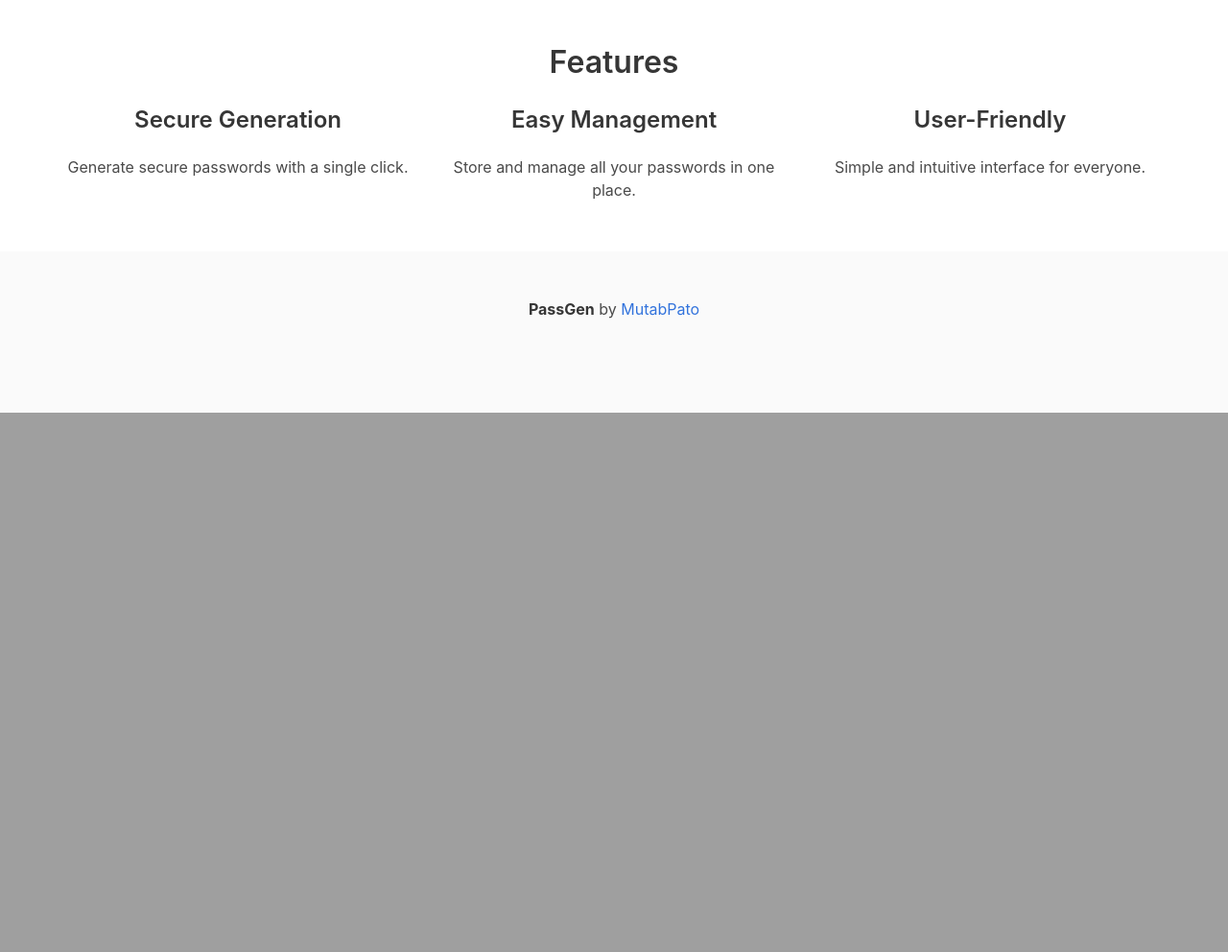
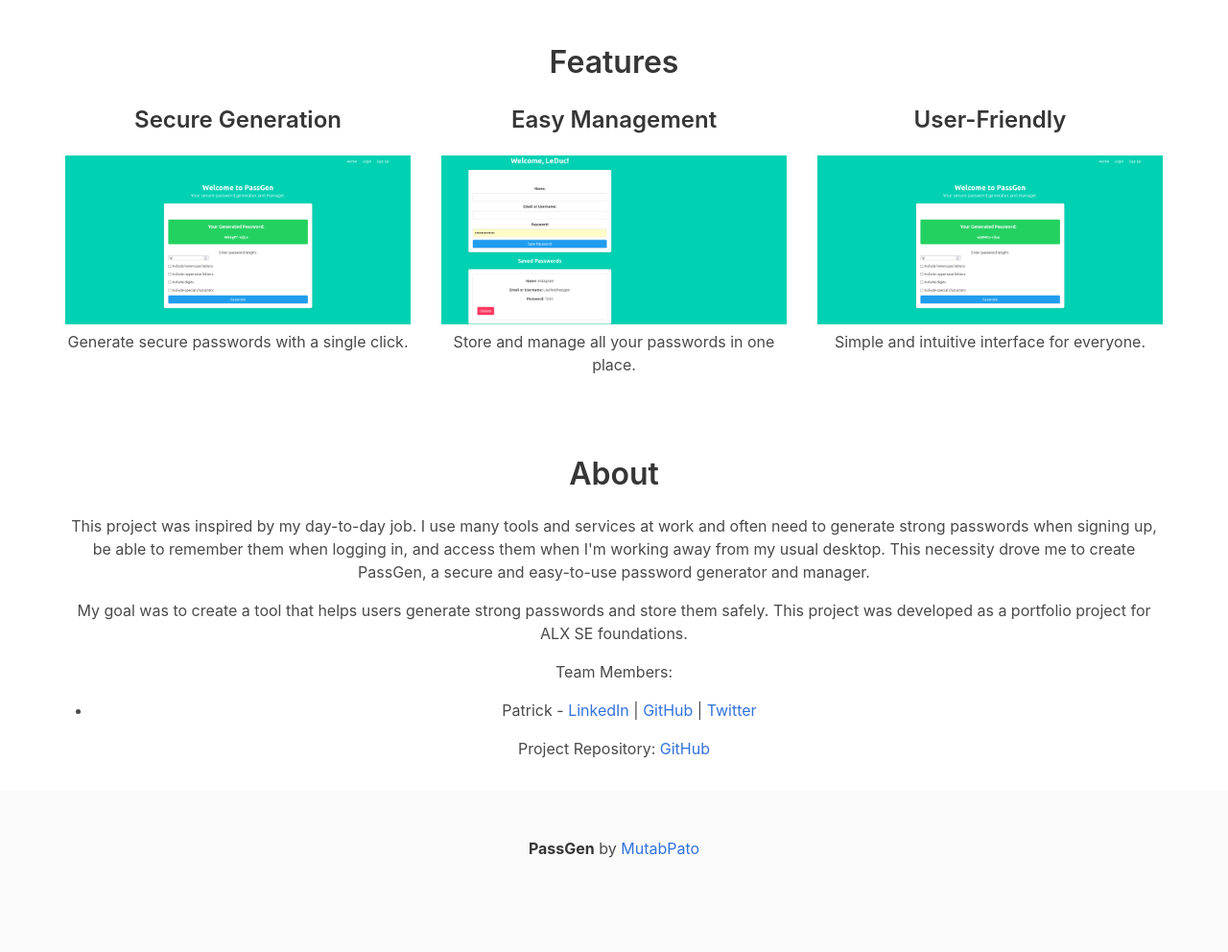
Before and after one commit to MutabPato/PassGen, a Flask app: page /about in a window 1280 px wide. Shown: the part 853-1845 px from the top of the page at 96% size. Before the commit the page ends 1283 px from the top, so only its background shows below. Run offline with Flask 3, Linux system fonts and the light colour scheme.

Commit message:
Landing page styling

```diff
--- a/primary/templates/landing.html
+++ b/primary/templates/landing.html
@@ -1,4 +1,3 @@
-<!-- templates/landing.html -->
 <!DOCTYPE html>
 <html lang="en">
 <head>
@@ -8,7 +7,7 @@
     <link rel="stylesheet" href="https://cdnjs.cloudflare.com/ajax/libs/bulma/0.7.2/css/bulma.min.css" />
     <style>
         .hero {
-            background: url('/static/images/hero-bg.jpg') center center/cover no-repeat;
+            background: url('/static/images/logo.png') center center/cover no-repeat;
         }
         .features {
             padding: 3em 0;
@@ -17,6 +16,12 @@
             text-align: center;
             padding: 1em;
         }
+	.about-section {
+		padding: 2em 0;
+	}
+	.about-section .content {
+		text-align: center;
+	}
     </style>
 </head>
 <body>
@@ -47,12 +52,12 @@
         <div class="hero-body">
             <div class="container has-text-centered">
                 <h1 class="title">
-                    Welcome to PassGen
+                    PassGen
                 </h1>
                 <h2 class="subtitle">
                     Your secure password generator and manager.
                 </h2>
-                <a href="{{ url_for('auth.signup') }}" class="button is-large is-info">Get Started</a>
+                <a href="{{ url_for('auth.signup') }}" class="button is-large is-info">Try It Now</a>
             </div>
         </div>
     </section>
@@ -64,16 +69,37 @@
             <div class="columns">
                 <div class="column feature-item">
                     <h3 class="title is-4">Secure Generation</h3>
+		    <img src="/static/images/secure-generation.png" alt="Secure Generation">
                     <p>Generate secure passwords with a single click.</p>
                 </div>
                 <div class="column feature-item">
                     <h3 class="title is-4">Easy Management</h3>
+		    <img src="/static/images/easy-management.png" alt="Easy Management">
                     <p>Store and manage all your passwords in one place.</p>
                 </div>
                 <div class="column feature-item">
                     <h3 class="title is-4">User-Friendly</h3>
+		    <img src="/static/images/user-friendly.png" alt="User-Friendly">
                     <p>Simple and intuitive interface for everyone.</p>
                 </div>
+            </div>
+        </div>
+    </section>
+
+
+    <!-- About Section -->
+    <section class="section about-section">
+        <div class="container">
+            <h2 class="title has-text-centered">About</h2>
+            <div class="content">
+                <p>This project was inspired by my day-to-day job. I use many tools and services at work and often need to generate strong passwords when signing up, be able to remember them when logging in, and access them when I'm working away from my usual desktop. This necessity drove me to create PassGen, a secure and easy-to-use password generator and manager.</p>
+                <p>My goal was to create a tool that helps users generate strong passwords and store them safely. This project was developed as a portfolio project for ALX SE foundations.</p>
+                <p>Team Members:</p>
+                <ul>
+                    <li>Patrick - <a href="https://www.linkedin.com/in/mutabazipatrick">LinkedIn</a> | <a href="https://github.com/MutabPato">GitHub</a> | <a href="https://twitter.com/mutab_pato">Twitter</a></li>
+                    <!-- Add more team members if applicable -->
+                </ul>
+                <p>Project Repository: <a href="https://github.com/MutabPato/PassGen">GitHub</a></p>
             </div>
         </div>
     </section>
```
Also changed, not shown: primary/static/hero-bg.jpg (deleted), primary/static/images/easy-management.png (added), primary/static/images/logo.png (added), primary/static/images/secure-generation.png (added), primary/static/images/user-friendly.png (added).
